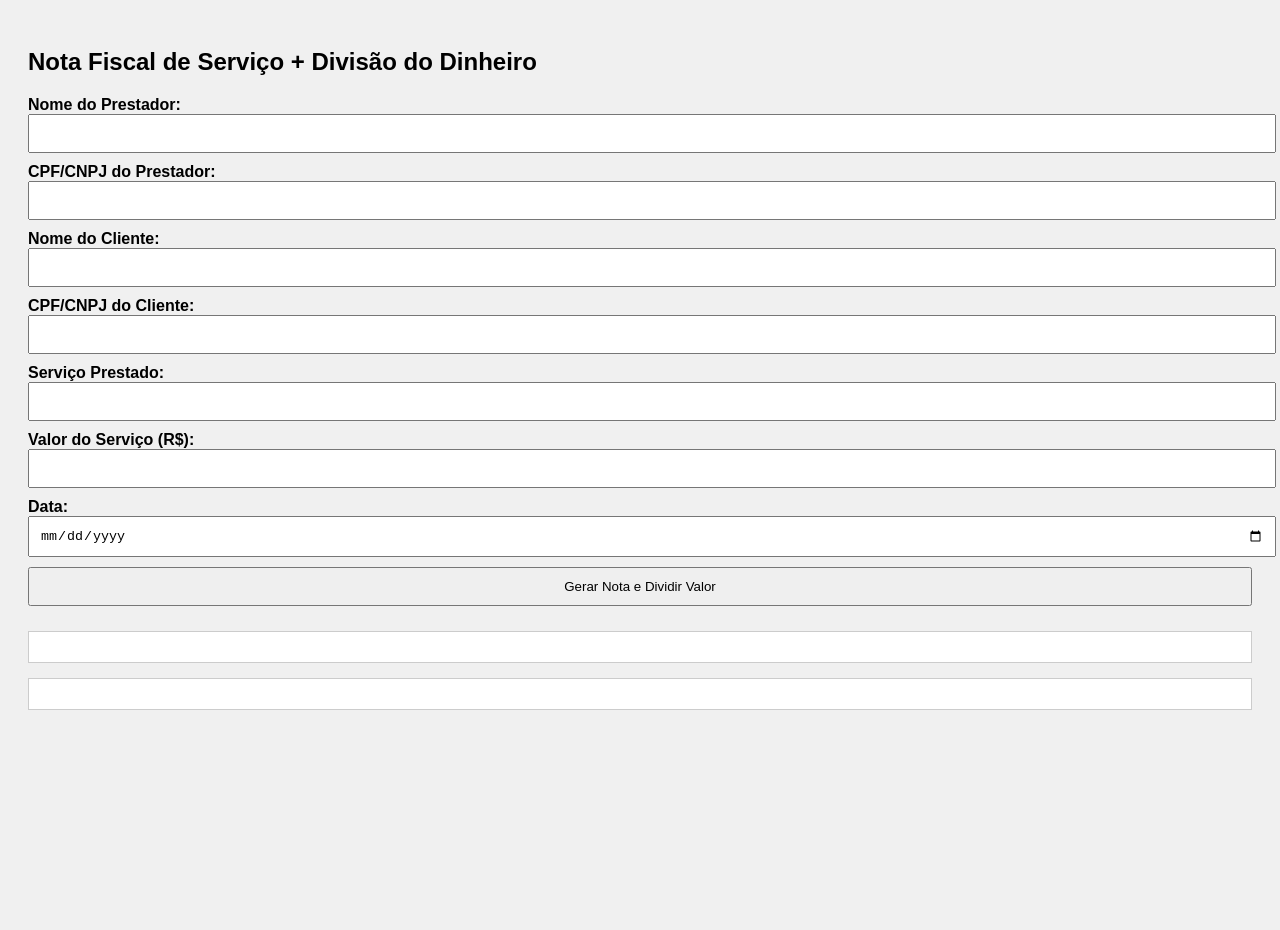
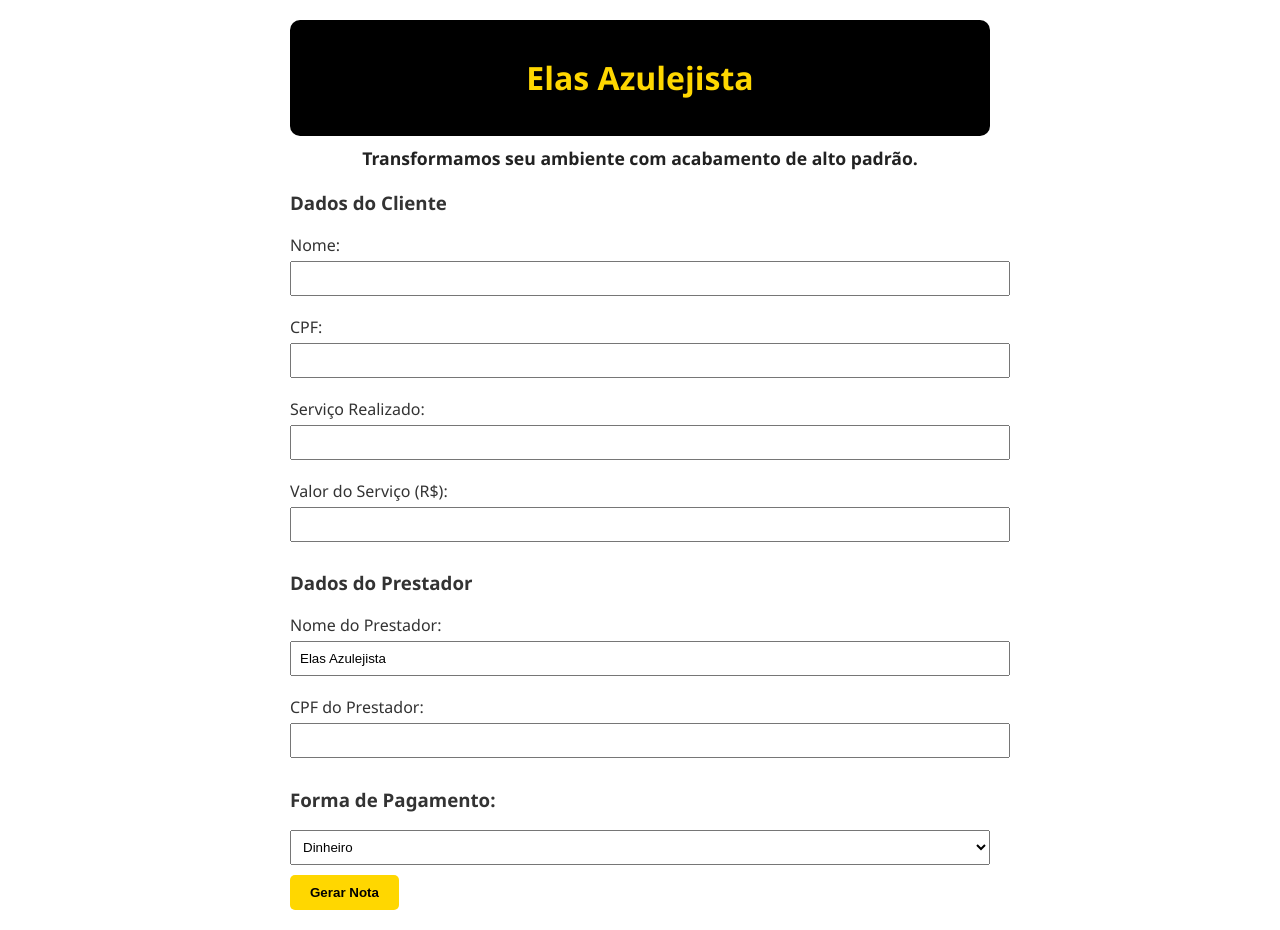
Before and after one commit to 9481A24/Cadastro, a plain HTML site: page index.html in a window 1280 px wide. Before the commit the page ends 800 px from the top, so only its background shows below. Drawn offline with Linux system fonts and the light colour scheme.

Commit message:
Update index.html

```diff
--- a/index.html
+++ b/index.html
@@ -2,116 +2,139 @@
 <html lang="pt-BR">
 <head>
   <meta charset="UTF-8">
-  <title>Nota Fiscal + Divisão de Valor</title>
+  <title>Elas Azulejista - Nota de Serviço</title>
   <style>
     body {
-      font-family: Arial, sans-serif;
-      background: #f0f0f0;
+      font-family: 'Segoe UI', sans-serif;
+      background: #fff;
+      color: #333;
       padding: 20px;
+      max-width: 700px;
+      margin: auto;
     }
-    input, button {
+    header {
+      background-color: #000;
+      color: #FFD700;
+      padding: 15px;
+      text-align: center;
+      border-radius: 10px;
+    }
+    .destaque {
+      margin-top: 10px;
+      font-size: 1.1em;
+      font-weight: bold;
+      color: #222;
+      text-align: center;
+    }
+    form {
+      margin-top: 20px;
+    }
+    label {
+      display: block;
+      margin: 10px 0 5px;
+    }
+    input, select {
       width: 100%;
-      padding: 10px;
+      padding: 8px;
       margin-bottom: 10px;
     }
-    label {
+    button {
+      background-color: #FFD700;
+      color: #000;
+      padding: 10px 20px;
+      border: none;
+      cursor: pointer;
       font-weight: bold;
+      border-radius: 5px;
     }
-    #notaFiscal, #divisaoValor {
-      background: #fff;
+    .nota {
+      margin-top: 30px;
       padding: 15px;
-      margin-top: 15px;
-      border: 1px solid #ccc;
-      white-space: pre-wrap;
+      border: 2px dashed #000;
     }
   </style>
 </head>
 <body>
-  <h2>Nota Fiscal de Serviço + Divisão do Dinheiro</h2>
+  <header>
+    <h1>Elas Azulejista</h1>
+  </header>
 
-  <!-- Dados do Prestador -->
-  <label>Nome do Prestador:</label>
-  <input type="text" id="nomePrestador">
+  <div class="destaque">
+    Transformamos seu ambiente com acabamento de alto padrão.
+  </div>
 
-  <label>CPF/CNPJ do Prestador:</label>
-  <input type="text" id="cpfPrestador">
+  <form id="formNota">
+    <h3>Dados do Cliente</h3>
+    <label>Nome:</label>
+    <input type="text" id="nomeCliente" required>
 
-  <!-- Dados do Cliente -->
-  <label>Nome do Cliente:</label>
-  <input type="text" id="nomeCliente">
+    <label>CPF:</label>
+    <input type="text" id="cpfCliente" required>
 
-  <label>CPF/CNPJ do Cliente:</label>
-  <input type="text" id="cpfCliente">
+    <label>Serviço Realizado:</label>
+    <input type="text" id="servico" required>
 
-  <!-- Serviço -->
-  <label>Serviço Prestado:</label>
-  <input type="text" id="servico">
+    <label>Valor do Serviço (R$):</label>
+    <input type="number" id="valor" required>
 
-  <label>Valor do Serviço (R$):</label>
-  <input type="number" id="valor">
+    <h3>Dados do Prestador</h3>
+    <label>Nome do Prestador:</label>
+    <input type="text" id="nomePrestador" value="Elas Azulejista" required>
 
-  <label>Data:</label>
-  <input type="date" id="data">
+    <label>CPF do Prestador:</label>
+    <input type="text" id="cpfPrestador" required>
 
-  <button onclick="gerarNota()">Gerar Nota e Dividir Valor</button>
+    <h3>Forma de Pagamento:</h3>
+    <select id="formaPagamento">
+      <option>Dinheiro</option>
+      <option>Pix</option>
+      <option>Cartão de Crédito</option>
+      <option>Cartão de Débito</option>
+    </select>
 
-  <div id="notaFiscal"></div>
-  <div id="divisaoValor"></div>
+    <button type="submit">Gerar Nota</button>
+  </form>
+
+  <div class="nota" id="notaGerada" style="display:none">
+    <h2>Nota Fiscal de Serviço</h2>
+    <div id="conteudoNota"></div>
+  </div>
 
   <script>
-    function gerarNota() {
-      const nomePrestador = document.getElementById("nomePrestador").value;
-      const cpfPrestador = document.getElementById("cpfPrestador").value;
-      const nomeCliente = document.getElementById("nomeCliente").value;
-      const cpfCliente = document.getElementById("cpfCliente").value;
-      const servico = document.getElementById("servico").value;
-      const valor = parseFloat(document.getElementById("valor").value);
-      const data = document.getElementById("data").value;
+    document.getElementById('formNota').addEventListener('submit', function(e) {
+      e.preventDefault();
 
-      const nota = `
---------------------------------------------
-           NOTA FISCAL DE SERVIÇO
---------------------------------------------
+      const nomeCliente = document.getElementById('nomeCliente').value;
+      const cpfCliente = document.getElementById('cpfCliente').value;
+      const servico = document.getElementById('servico').value;
+      const valor = parseFloat(document.getElementById('valor').value);
+      const nomePrestador = document.getElementById('nomePrestador').value;
+      const cpfPrestador = document.getElementById('cpfPrestador').value;
+      const formaPagamento = document.getElementById('formaPagamento').value;
 
-🔹 Prestador:
-Nome: ${nomePrestador}
-CPF/CNPJ: ${cpfPrestador}
-
-🔹 Cliente:
-Nome: ${nomeCliente}
-CPF/CNPJ: ${cpfCliente}
-
-🔹 Serviço:
-${servico}
-Valor: R$ ${valor.toFixed(2)}
-Data: ${data}
-
-Assinatura do Prestador: _____________________
-
---------------------------------------------
-* Documento gerado manualmente
-`;
-
-      // Divisão de valor
-      const impostos = valor * 0.05;
+      // Divisão do valor (exemplo):
+      const imposto = valor * 0.05;
       const funcionario = valor * 0.30;
       const prolabore = valor * 0.35;
       const investimento = valor * 0.30;
 
-      const divisao = `
-📊 Divisão do Valor Recebido
+      const notaHTML = `
+        <p><strong>Cliente:</strong> ${nomeCliente} - CPF: ${cpfCliente}</p>
+        <p><strong>Serviço:</strong> ${servico}</p>
+        <p><strong>Valor Total:</strong> R$ ${valor.toFixed(2)}</p>
+        <p><strong>Forma de Pagamento:</strong> ${formaPagamento}</p>
+        <hr>
+        <p><strong>Prestador:</strong> ${nomePrestador} - CPF: ${cpfPrestador}</p>
+        <p><strong>Imposto (5%):</strong> R$ ${imposto.toFixed(2)}</p>
+        <p><strong>Funcionário (30%):</strong> R$ ${funcionario.toFixed(2)}</p>
+        <p><strong>Pró-labore (35%):</strong> R$ ${prolabore.toFixed(2)}</p>
+        <p><strong>Investimento (30%):</strong> R$ ${investimento.toFixed(2)}</p>
+        <p><em>Emitido em: ${new Date().toLocaleString()}</em></p>
+      `;
 
-🔸 Impostos (5%): R$ ${impostos.toFixed(2)}
-🔸 Funcionário (30%): R$ ${funcionario.toFixed(2)}
-🔸 Pró-labore (35%): R$ ${prolabore.toFixed(2)}
-🔸 Investimento (30%): R$ ${investimento.toFixed(2)}
---------------------------------------------
-💰 Total: R$ ${valor.toFixed(2)}
-`;
-
-      document.getElementById("notaFiscal").textContent = nota;
-      document.getElementById("divisaoValor").textContent = divisao;
-    }
+      document.getElementById('conteudoNota').innerHTML = notaHTML;
+      document.getElementById('notaGerada').style.display = 'block';
+    });
   </script>
 </body>
 </html>
```
